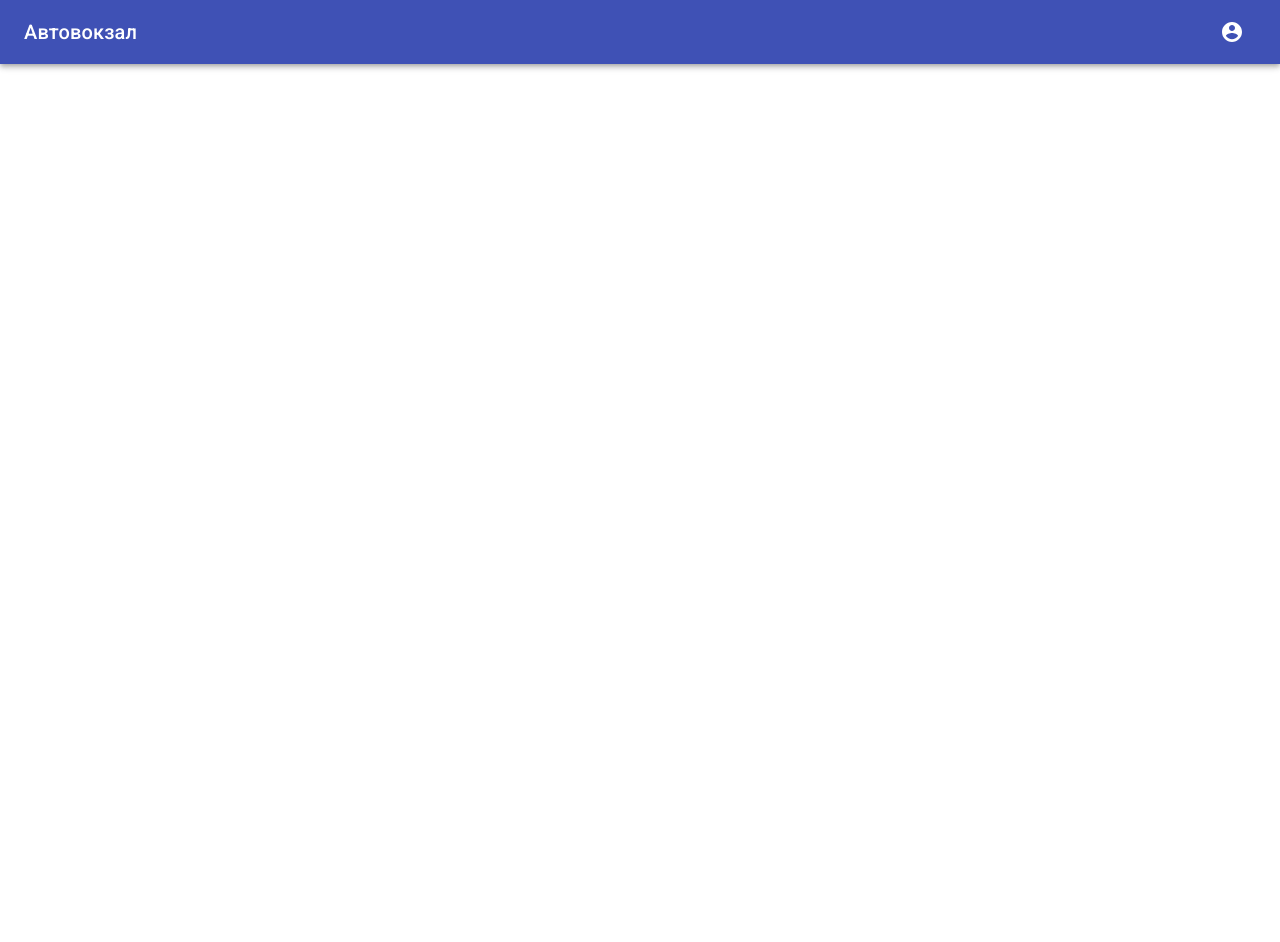
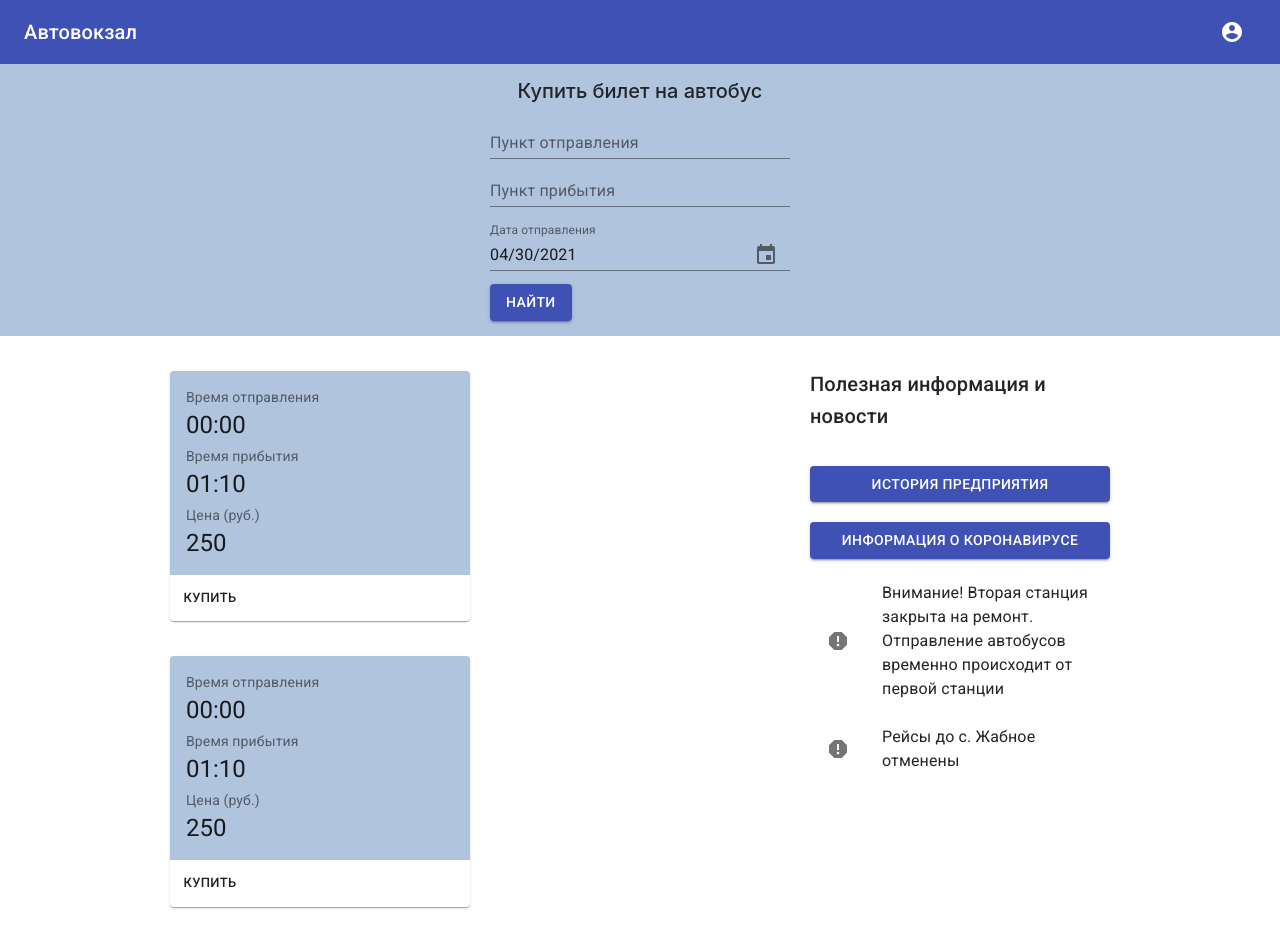
Before and after one commit to TheFRR/BusStation, a React (Create React App) app in the folder BusStation/ClientApp/: page /buy in a window 1280 px wide. Before the commit the page ends 800 px from the top, so only its background shows below. Built offline with nearby package versions, Linux system fonts and the light colour scheme.

Commit message:
added-page-for-buying-tickets

```diff
--- a/BusStation/ClientApp/src/App.js
+++ b/BusStation/ClientApp/src/App.js
@@ -4,6 +4,7 @@ import { Home } from './components/Home';
 import { Login } from './components/Login'
 import { Register } from './components/Register'
 import { Main } from './components/Main'
+import { BuyTicket } from './components/BuyTicket'
 import MyAppBar from "./components/MyAppBar"
 
 import './custom.css'
@@ -20,6 +21,7 @@ export default class App extends Component {
         <Route path='/login' component={Login} />
         <Route path='/register' component={Register} />
         <Route path='/main' component={Main} />
+        <Route path='/buy' component={BuyTicket} />
       </Switch>
     </>
     )
--- /dev/null
+++ b/BusStation/ClientApp/src/components/BuyTicket.js
@@ -0,0 +1,24 @@
+import React from 'react';
+import MyFlightSearchForm from '../components/MyFlightSearchForm.jsx'
+import MyTicketCard from '../components/MyTicketCard'
+import MyNewsList from '../components/MyNewsList'
+import Grid from '@material-ui/core/Grid';
+
+import "../custom.css"
+
+export const BuyTicket = () => {
+    return (
+        <div>
+            <div style={{ backgroundColor: 'lightsteelblue' }}>
+                <MyFlightSearchForm></MyFlightSearchForm>
+            </div>
+            <Grid container style={{ display: 'flex', justifyContent: 'center' }}>
+                <div style={{ flexGrow: 1, maxWidth: 750 }}>
+                    <MyTicketCard></MyTicketCard>
+                    <MyTicketCard></MyTicketCard>
+                </div>
+                <MyNewsList></MyNewsList>
+            </Grid>
+        </div>
+    );
+}
--- a/BusStation/ClientApp/src/components/Login.js
+++ b/BusStation/ClientApp/src/components/Login.js
@@ -1,4 +1,4 @@
-import React, { useState, useEffect} from 'react';
+import React from 'react';
 import MyLoginForm from '../components/MyLoginForm.jsx'
 
 import "../custom.css"
--- a/BusStation/ClientApp/src/components/Main.js
+++ b/BusStation/ClientApp/src/components/Main.js
@@ -1,4 +1,4 @@
-import React, { useState, useEffect} from 'react';
+import React from 'react';
 import MyFlightSearchForm from '../components/MyFlightSearchForm'
 import MyInfoList from '../components/MyInfoList'
 import MyNewsList from '../components/MyNewsList'
@@ -8,10 +8,10 @@ import "../custom.css"
 export const Main = () => {
     return (
       <div>
-        <div style={{ backgroundColor: 'lightsteelblue'}} >
+        <div style={{ backgroundColor: 'lightsteelblue', alignContent: 'center' }} >
             <MyFlightSearchForm></MyFlightSearchForm>
         </div>
-        <Grid container justify="flex-end">
+        <Grid container style={{ display: 'flex', justifyContent: 'center' }}>
             <MyInfoList></MyInfoList>
             <MyNewsList></MyNewsList>
         </Grid>
--- a/BusStation/ClientApp/src/components/MyAppBar.jsx
+++ b/BusStation/ClientApp/src/components/MyAppBar.jsx
@@ -7,11 +7,9 @@ import IconButton from '@material-ui/core/IconButton';
 import AccountCircle from '@material-ui/icons/AccountCircle';
 import MenuItem from '@material-ui/core/MenuItem';
 import Menu from '@material-ui/core/Menu';
-import Link from '@material-ui/core/Link';
 import { useHistory } from "react-router-dom";
 
 import "../custom.css"
-import { setOriginalNode } from 'typescript';
 
 const useStyles = makeStyles((theme) => ({
   root: {
--- a/BusStation/ClientApp/src/components/MyFlightSearchForm.jsx
+++ b/BusStation/ClientApp/src/components/MyFlightSearchForm.jsx
@@ -22,12 +22,12 @@ export default function FormPropsTextFields() {
   const classes = useStyles();
 
   return (
-    <form className={classes.root} noValidate autoComplete="off">
-      <div style={{  width: '40%', margin: 'auto', backgroundColor: 'lightsteelblue', padding: '15px' }}>
-        <h5 style={{marginLeft: '5px'}}>Купить билет на автобус</h5>
-        <TextField label="Пункт отправления" type="search"/>
-        <TextField label="Пункт прибытия" type="search"/>
-        <MuiPickersUtilsProvider utils={DateFnsUtils}>
+    <form noValidate autoComplete="off" style={{  width: '300px', margin: '0 auto',
+    backgroundColor: 'lightsteelblue', paddingTop: '15px', paddingBottom: '15px' }}>
+        <h5 style={{textAlign: 'center'}}>Купить билет на автобус</h5>
+        <TextField label="Пункт отправления" type="search" style={{width: '100%'}}/>
+        <TextField label="Пункт прибытия" type="search" style={{width: '100%'}}/>
+        <MuiPickersUtilsProvider utils={DateFnsUtils} >
             <KeyboardDatePicker
                 disableToolbar
                 variant="inline"
@@ -38,12 +38,12 @@ export default function FormPropsTextFields() {
                 KeyboardButtonProps={{
                     'aria-label': 'change date',
                 }}
+                style={{width: '100%'}}
             />
         </MuiPickersUtilsProvider>
         <Button size="medium"
         color="primary"
-        variant="contained" style={{display: 'flex', marginTop:'5px', marginLeft: '5px'}}>Найти</Button>
-      </div>
+        variant="contained" style={{ display: 'flex', marginTop:'5px' }}>Найти</Button>
     </form>
   );
 }
--- a/BusStation/ClientApp/src/components/MyInfoList.jsx
+++ b/BusStation/ClientApp/src/components/MyInfoList.jsx
@@ -2,25 +2,16 @@ import React from 'react';
 import { makeStyles } from '@material-ui/core/styles';
 import List from '@material-ui/core/List';
 import ListItem from '@material-ui/core/ListItem';
-import ListItemAvatar from '@material-ui/core/ListItemAvatar';
 import ListItemIcon from '@material-ui/core/ListItemIcon';
-import ListItemSecondaryAction from '@material-ui/core/ListItemSecondaryAction';
 import ListItemText from '@material-ui/core/ListItemText';
-import Avatar from '@material-ui/core/Avatar';
-import IconButton from '@material-ui/core/IconButton';
-import FormGroup from '@material-ui/core/FormGroup';
-import FormControlLabel from '@material-ui/core/FormControlLabel';
-import Checkbox from '@material-ui/core/Checkbox';
 import Grid from '@material-ui/core/Grid';
 import Typography from '@material-ui/core/Typography';
-import FolderIcon from '@material-ui/icons/Folder';
-import DeleteIcon from '@material-ui/icons/Delete';
 import { AccessTime, AddLocation, Phone } from '@material-ui/icons';
 
 const useStyles = makeStyles((theme) => ({
   root: {
     flexGrow: 1,
-    maxWidth: 752,
+    maxWidth: 750,
   },
   demo: {
     backgroundColor: theme.palette.background.paper,
@@ -30,23 +21,13 @@ const useStyles = makeStyles((theme) => ({
   },
 }));
 
-function generate(element) {
-  return [0, 1, 2].map((value) =>
-    React.cloneElement(element, {
-      key: value,
-    }),
-  );
-}
-
 export default function InteractiveList() {
   const classes = useStyles();
-  const [dense, setDense] = React.useState(false);
-  const [secondary, setSecondary] = React.useState(false);
 
   return (
     <div className={classes.root}>
-      <Grid container spacing={2}>
-        <Grid item xs={12} md={6}>
+      <Grid container>
+        <Grid item style={{width: '300px', height: '500px', marginLeft: 'auto', marginRight: 'auto'}}>
           <Typography variant="h6" className={classes.title}>
             Данные о работе автовокзала
           </Typography>
--- a/BusStation/ClientApp/src/components/MyNewsList.jsx
+++ b/BusStation/ClientApp/src/components/MyNewsList.jsx
@@ -2,26 +2,17 @@ import React from 'react';
 import { makeStyles } from '@material-ui/core/styles';
 import List from '@material-ui/core/List';
 import ListItem from '@material-ui/core/ListItem';
-import ListItemAvatar from '@material-ui/core/ListItemAvatar';
 import ListItemIcon from '@material-ui/core/ListItemIcon';
-import ListItemSecondaryAction from '@material-ui/core/ListItemSecondaryAction';
 import ListItemText from '@material-ui/core/ListItemText';
-import Avatar from '@material-ui/core/Avatar';
-import IconButton from '@material-ui/core/IconButton';
-import FormGroup from '@material-ui/core/FormGroup';
-import FormControlLabel from '@material-ui/core/FormControlLabel';
-import Checkbox from '@material-ui/core/Checkbox';
 import Grid from '@material-ui/core/Grid';
 import Typography from '@material-ui/core/Typography';
 import Button from '@material-ui/core/Button';
-import FolderIcon from '@material-ui/icons/Folder';
-import DeleteIcon from '@material-ui/icons/Delete';
 import { AccessTime, AddLocation, Phone, Report } from '@material-ui/icons';
 
 const useStyles = makeStyles((theme) => ({
   root: {
     flexGrow: 1,
-    maxWidth: 752,
+    maxWidth: 750,
   },
   demo: {
     backgroundColor: theme.palette.background.paper,
@@ -31,23 +22,13 @@ const useStyles = makeStyles((theme) => ({
   },
 }));
 
-function generate(element) {
-  return [0, 1, 2].map((value) =>
-    React.cloneElement(element, {
-      key: value,
-    }),
-  );
-}
-
 export default function InteractiveList() {
   const classes = useStyles();
-  const [dense, setDense] = React.useState(false);
-  const [secondary, setSecondary] = React.useState(false);
 
   return (
     <div className={classes.root}>
-      <Grid container spacing={2}>
-        <Grid item xs={12} md={6}>
+      <Grid container>
+        <Grid item style={{width: '300px', height: '500px', marginLeft: 'auto', marginRight: 'auto'}}>
           <Typography variant="h6" className={classes.title}>
             Полезная информация и новости
           </Typography>
--- /dev/null
+++ b/BusStation/ClientApp/src/components/MyTicketCard.jsx
@@ -0,0 +1,58 @@
+import React from 'react';
+import { makeStyles } from '@material-ui/core/styles';
+import Card from '@material-ui/core/Card';
+import CardActions from '@material-ui/core/CardActions';
+import CardContent from '@material-ui/core/CardContent';
+import Button from '@material-ui/core/Button';
+import Typography from '@material-ui/core/Typography';
+import Grid from '@material-ui/core/Grid';
+
+const useStyles = makeStyles({
+    root: {
+        width: 300,
+        margin: '35px auto'
+    },
+    text: {
+        display: 'inline-block',
+        marginBottom: '5px',
+    },
+    title: {
+        fontSize: 14,
+        marginBottom: '1px',
+    },
+    content: {
+        backgroundColor: 'lightsteelblue'
+    }
+});
+
+export default function SimpleCard() {
+    const classes = useStyles();
+
+    return (
+        <Card className={classes.root}>
+            <CardContent className={classes.content}>
+                <Typography className={classes.title} color="textSecondary" gutterBottom>
+                    Время отправления
+                    </Typography>
+                <Typography className={classes.text} variant="h5" component="h2">
+                    00:00
+                    </Typography>
+                <Typography className={classes.title} color="textSecondary" gutterBottom>
+                    Время прибытия
+                    </Typography>
+                <Typography className={classes.text} variant="h5" component="h2">
+                    01:10
+                    </Typography>
+                <Typography className={classes.title} color="textSecondary" gutterBottom>
+                    Цена (руб.)
+                    </Typography>
+                <Typography variant="h5" component="h2">
+                    250
+                    </Typography>
+            </CardContent>
+            <CardActions>
+                <Button size="small">Купить</Button>
+            </CardActions>
+        </Card>
+    );
+}
--- a/BusStation/ClientApp/src/components/Register.js
+++ b/BusStation/ClientApp/src/components/Register.js
@@ -1,4 +1,4 @@
-import React, { useState, useEffect} from 'react';
+import React from 'react';
 import MyRegistrationForm from '../components/MyRegistrationForm.jsx'
 import "../custom.css"
 
```
